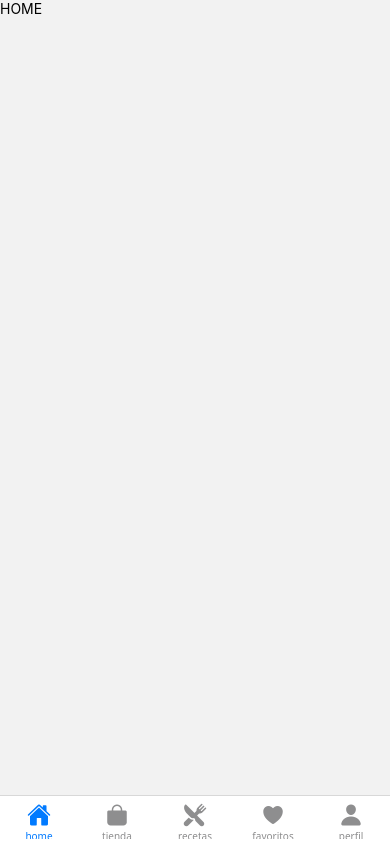
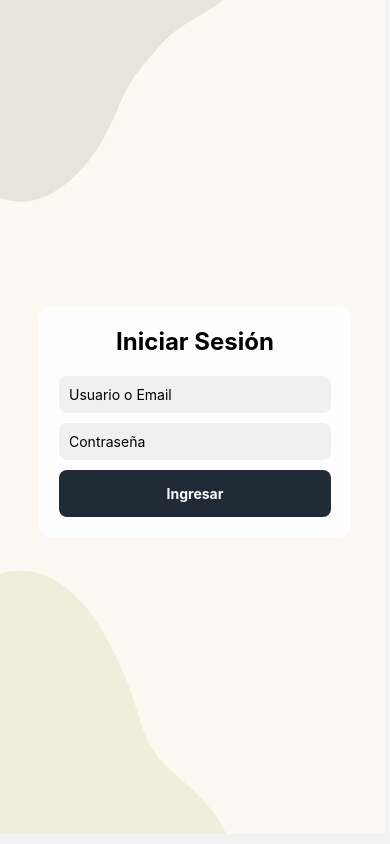
Before and after one commit to NUTRA-Bioabordajes/Mobile, a React Native app in the folder NutraMobile/: screen /Login in a window 390 px wide. Built offline with nearby package versions, Linux system fonts and the light colour scheme.

Commit message:
avanzamos pantalla login

```diff
--- a/NutraMobile/App.js
+++ b/NutraMobile/App.js
@@ -1,153 +1,137 @@
-import React from 'react';
-import { useEffect, useState } from 'react';
-import { NavigationContainer} from '@react-navigation/native';
+import React, { useEffect, useState } from 'react';
+import jwtDecode from "jwt-decode";
+import AsyncStorage from '@react-native-async-storage/async-storage';
+import { NavigationContainer } from '@react-navigation/native';
 import { createBottomTabNavigator } from '@react-navigation/bottom-tabs';
 import { createNativeStackNavigator } from '@react-navigation/native-stack';
 import Ionicons from 'react-native-vector-icons/Ionicons';
+
 import Perfil from './src/screens/Perfil';
-import home from './src/screens/Home';
-import favoritos from './src/screens/Favoritos';
-import recetas from './src/screens/Recetas';
-import tienda from './src/screens/Tienda';
-import detalleReceta from './src/screens/DetalleReceta'
-import detalleProducto from './src/screens/DetalleProducto'
-//npx expo install expo-font
-//const logo = require('./assets/images/LOGO-transparente.png')
-//npm install --global @expo/ngrok@^4.1.0
+import Home from './src/screens/Home';
+import Favoritos from './src/screens/Favoritos';
+import Recetas from './src/screens/Recetas';
+import Tienda from './src/screens/Tienda';
+import DetalleReceta from './src/screens/DetalleReceta';
+import DetalleProducto from './src/screens/DetalleProducto';
+import Login from './src/screens/Login'; // <-- agregá tu pantalla de login
 
-
-const imgPerfil = {uri: 'https://www.floatingwindturbineucm.com/wp-content/uploads/PERFIL-VACIO-1024x1024.png'};
-const StackPerfil = createNativeStackNavigator();
-const StackHome = createNativeStackNavigator();
-const StackFavoritos = createNativeStackNavigator();
-const StackTienda = createNativeStackNavigator();
-const StackRecetas = createNativeStackNavigator();
-
+const Stack = createNativeStackNavigator();
 const Tab = createBottomTabNavigator();
 
 function StackHomeNavigator() {
   return (
-    <StackHome.Navigator>
-      <StackHome.Screen name="HomeScreen" options={{ headerShown: false }} component={home} />
-    </StackHome.Navigator>
+    <Stack.Navigator>
+      <Stack.Screen name="HomeScreen" options={{ headerShown: false }} component={Home} />
+    </Stack.Navigator>
   );
 }
 
 function StackTiendaNavigator() {
   return (
-    <StackTienda.Navigator>
-      <StackTienda.Screen name="TiendaScreen" options={{ headerShown: false }} component={tienda} />
-      <StackRecetas.Screen name="DetalleProducto" options={{ headerShown: false }} component={detalleProducto} />
-    </StackTienda.Navigator>
+    <Stack.Navigator>
+      <Stack.Screen name="TiendaScreen" options={{ headerShown: false }} component={Tienda} />
+      <Stack.Screen name="DetalleProducto" options={{ headerShown: false }} component={DetalleProducto} />
+    </Stack.Navigator>
   );
 }
 
 function StackRecetasNavigator() {
   return (
-    <StackRecetas.Navigator>
-      <StackRecetas.Screen name="RecetasScreen" options={{ headerShown: false }} component={recetas} />
-      <StackRecetas.Screen name="DetalleRecetas" options={{ headerShown: false }} component={detalleReceta} />
-    </StackRecetas.Navigator>
+    <Stack.Navigator>
+      <Stack.Screen name="RecetasScreen" options={{ headerShown: false }} component={Recetas} />
+      <Stack.Screen name="DetalleRecetas" options={{ headerShown: false }} component={DetalleReceta} />
+    </Stack.Navigator>
   );
 }
 
 function StackFavoritosNavigator() {
   return (
-    <StackFavoritos.Navigator>
-      <StackFavoritos.Screen name="FavoritosScreen" options={{ headerShown: false }} component={favoritos} />
-    </StackFavoritos.Navigator>
+    <Stack.Navigator>
+      <Stack.Screen name="FavoritosScreen" options={{ headerShown: false }} component={Favoritos} />
+    </Stack.Navigator>
   );
 }
 
 function StackPerfilNavigator({ usuario }) {
   return (
-    <StackPerfil.Navigator>
-      <StackPerfil.Screen name="PerfilScreen" options={{ headerShown: false }}>
+    <Stack.Navigator>
+      <Stack.Screen name="PerfilScreen" options={{ headerShown: false }}>
         {() => <Perfil usuario={usuario} />}
-      </StackPerfil.Screen>
-    </StackPerfil.Navigator>
+      </Stack.Screen>
+    </Stack.Navigator>
   );
 }
 
-
 function MyTabs() {
   return (
-    <Tab.Navigator
-      screenOptions={{ headerShown: false }}
-    >
-
-      <Tab.Screen name="home"   component={StackHomeNavigator}
+    <Tab.Navigator screenOptions={{ headerShown: false }}>
+      <Tab.Screen name="home" component={StackHomeNavigator}
         options={{
-          tabBarIcon: ({ color }) => (
-            <Ionicons name="home" size={24} color={color} />
-              ),
-            }}
+          tabBarIcon: ({ color }) => <Ionicons name="home" size={24} color={color} />
+        }}
       />
-
-      <Tab.Screen name="tienda"   component={StackTiendaNavigator}
+      <Tab.Screen name="tienda" component={StackTiendaNavigator}
         options={{
-
-          tabBarIcon: ({ color }) => (
-            <Ionicons name="bag" size={24} color={color} />
-              ),
-            }}
+          tabBarIcon: ({ color }) => <Ionicons name="bag" size={24} color={color} />
+        }}
       />
-
-      <Tab.Screen name="recetas"   component={StackRecetasNavigator}
+      <Tab.Screen name="recetas" component={StackRecetasNavigator}
         options={{
-          tabBarIcon: ({ color }) => (
-            <Ionicons name="restaurant" size={24} color={color} />
-              ),
-            }}
+          tabBarIcon: ({ color }) => <Ionicons name="restaurant" size={24} color={color} />
+        }}
       />
-
-      <Tab.Screen name="favoritos"   component={StackFavoritosNavigator}
+      <Tab.Screen name="favoritos" component={StackFavoritosNavigator}
         options={{
-          tabBarIcon: ({ color }) => (
-            <Ionicons name="heart" size={24} color={color} />
-              ),
-            }}
+          tabBarIcon: ({ color }) => <Ionicons name="heart" size={24} color={color} />
+        }}
       />
-
-      <Tab.Screen name="perfil"   component={StackPerfilNavigator}
+      <Tab.Screen name="perfil" component={StackPerfilNavigator}
         options={{
-          tabBarIcon: ({ color }) => (
-            <Ionicons name="person" size={24} color={color} />
-           ),
+          tabBarIcon: ({ color }) => <Ionicons name="person" size={24} color={color} />
         }}
-
       />
     </Tab.Navigator>
   );
 }
 
 export default function App() {
-  /*const [usuario, setUsuario] = useState(null);
-  const [error, setError] = useState(null);
+  const [isAuthenticated, setIsAuthenticated] = useState(null);
 
   useEffect(() => {
-    const dni = 1002;
-    fetch(`https://actively-close-beagle.ngrok-free.app/usuarios/${dni}`)
-      .then(res => {
-        if (!res.ok) {
-          throw new Error(`Error status: ${res.status}`);
+    const checkToken = async () => {
+      const token = await AsyncStorage.getItem("token");
+
+      if (token) {
+        try {
+          const decoded = jwtDecode(token);
+          const now = Date.now() / 1000;
+          if (decoded.exp && decoded.exp > now) {
+            setIsAuthenticated(true);
+            return;
+          }
+        } catch (err) {
+          console.error("Error decodificando token:", err);
         }
-        return res.json();
-      })
-      .then(data => {
-        console.log('Usuario recibido:', data);
-        setUsuario(data);
-      })
-      .catch(err => {
-        console.error('Error cargando usuario:', err);
-        setError(err.message);
-      });
-  }, []);*/
+      }
+      setIsAuthenticated(false);
+    };
 
+    checkToken();
+  }, []);
+
+  if (isAuthenticated === null) {
+    return null; // aquí podrías poner un splash screen
+  }
 
   return (
     <NavigationContainer>
-      <MyTabs />
+      {isAuthenticated ? (
+        <MyTabs />
+      ) : (
+        <Stack.Navigator screenOptions={{ headerShown: false }}>
+          <Stack.Screen name="Login" component={Login} />
+        </Stack.Navigator>
+      )}
     </NavigationContainer>
   );
 }
--- a/NutraMobile/package.json
+++ b/NutraMobile/package.json
@@ -11,14 +11,17 @@
   "dependencies": {
     "@expo/metro-runtime": "~5.0.4",
     "@expo/vector-icons": "^14.1.0",
+    "@react-native-async-storage/async-storage": "2.1.2",
     "@react-navigation/bottom-tabs": "^7.3.13",
     "@react-navigation/native": "^7.1.9",
     "@react-navigation/native-stack": "^7.3.13",
+    "axios": "^1.11.0",
     "cors": "^2.8.5",
     "expo": "^53.0.17",
     "expo-font": "~13.3.1",
     "expo-status-bar": "~2.2.3",
     "express": "^5.1.0",
+    "jwt-decode": "^4.0.0",
     "nodemon": "^3.1.10",
     "react": "19.0.0",
     "react-dom": "19.0.0",
--- a/NutraMobile/src/screens/Login.js
+++ b/NutraMobile/src/screens/Login.js
@@ -1,24 +1,79 @@
-import { Button, StyleSheet, Text, View, TextInput, Image, ImageBackground, SafeAreaView } from 'react-native';
-import styles from '../../assets/styles/styles.js';
-import { useNavigation } from '@react-navigation/native';
-import { useFonts } from 'expo-font';
+import React, { useState } from "react";
+import { View, Text, TextInput, TouchableOpacity, StyleSheet, Alert, ImageBackground } from "react-native";
+import AsyncStorage from "@react-native-async-storage/async-storage";
+import axios from "axios";
+import { useNavigation } from "@react-navigation/native";
 
-export default function Home() {
-    useFonts({
-        'Inter': require('../../assets/fonts/Inter/Inter_18pt-Regular.ttf')
-      });
+export default function Login() {
+  const [username, setUsername] = useState("");
+  const [password, setPassword] = useState("");
+  const navigation = useNavigation();
 
-    const navigation = useNavigation();
+  const handleLogin = async () => {
+    if (!username || !password) {
+      Alert.alert("Error", "Por favor ingresa usuario y contraseña");
+      return;
+    }
 
-    return (
+    try {
+      const res = await axios.post(
+        "https://tu-ngrok-o-dominio/api/user/login",
+        { username, password },
+        { headers: { "Content-Type": "application/json" } }
+      );
 
-        <><ImageBackground
-        source={require('../../assets/images/background.png')}
-        style={{ flex: 1, justifyContent: 'center', alignItems: 'center' }}
-        ></ImageBackground>
-        </>
+      if (res.data.success === "true") {
+        // Guardar token en AsyncStorage
+        await AsyncStorage.setItem("token", res.data.token);
 
+        // Redirigir a la pantalla principal
+        navigation.replace("HomeScreen");
+      } else {
+        Alert.alert("Error", res.data.message || "Credenciales inválidas");
+      }
+    } catch (error) {
+      Alert.alert("Error", "No se pudo iniciar sesión");
+      console.error(error);
+    }
+  };
 
+  return (
+    <ImageBackground
+      source={require("../../assets/images/fondo-login.png")}
+      style={styles.container}
+    >
+      <View style={styles.form}>
+        <Text style={styles.title}>Iniciar Sesión</Text>
 
-    )
-  }
+        <TextInput
+          placeholder="Usuario o Email"
+          value={username}
+          onChangeText={setUsername}
+          style={styles.input}
+          autoCapitalize="none"
+        />
+
+        <TextInput
+          placeholder="Contraseña"
+          value={password}
+          onChangeText={setPassword}
+          style={styles.input}
+          secureTextEntry
+        />
+
+        <TouchableOpacity style={styles.button} onPress={handleLogin}>
+          <Text style={styles.buttonText}>Ingresar</Text>
+        </TouchableOpacity>
+      </View>
+    </ImageBackground>
+  );
+}
+
+const styles = StyleSheet.create({
+  container: { flex: 1, justifyContent: "center", alignItems: "center" },
+  form: { width: "80%", backgroundColor: "rgba(255,255,255,0.9)", padding: 20, borderRadius: 12 },
+  title: { fontSize: 24, fontWeight: "bold", marginBottom: 20, textAlign: "center" },
+  input: { backgroundColor: "#f0f0f0", padding: 10, borderRadius: 8, marginBottom: 10 },
+  button: { backgroundColor: "#212b36", padding: 15, borderRadius: 8, alignItems: "center" },
+  buttonText: { color: "#fff", fontWeight: "bold" }
+});
```
Also changed, not shown: 1 other file (tests, documents, lock files or other folders).
